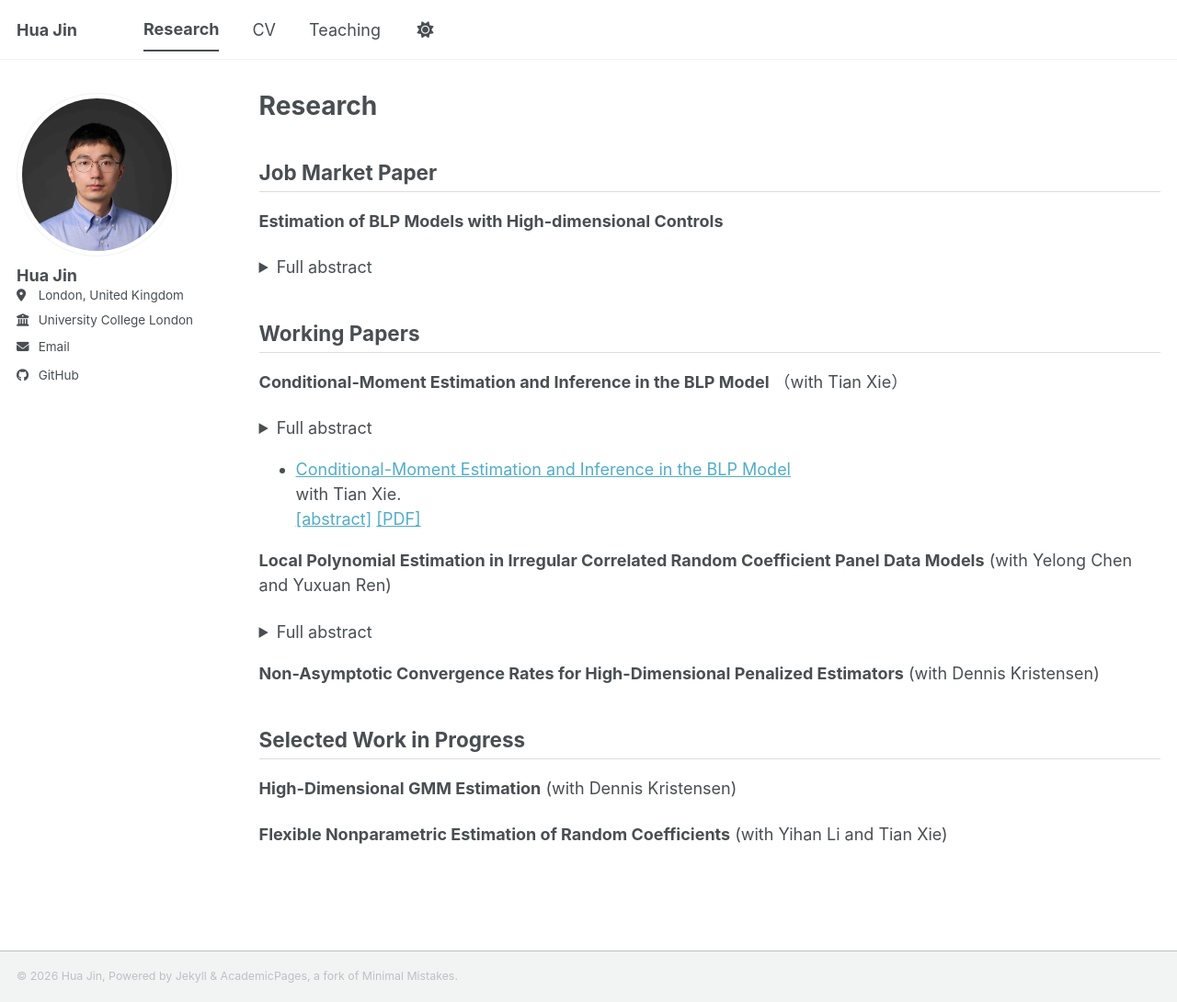
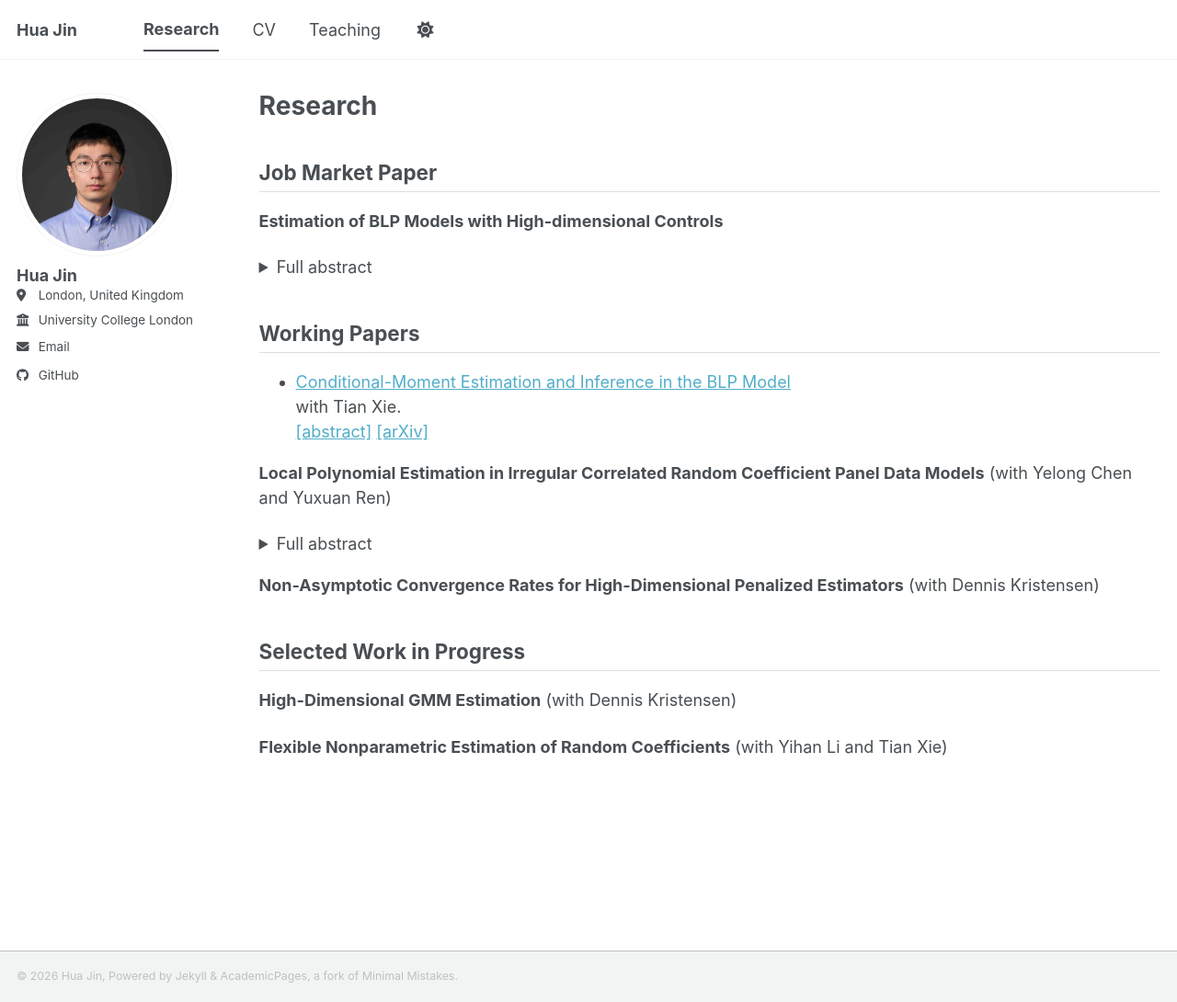
Before and after one commit to huajin-econ/huajin-econ.github.io, a Jekyll site: the page built from _pages/research.md, in a window 1280 px wide and 1090 px high. Shown: the whole window at 92% size. Built offline with Jekyll 4.4.1, drawn with Linux system fonts in a browser that asks for light colours; a style sheet for code colours, icons or effects is not loaded.

Commit message:
Update research page by removing paper abstract
Removed detailed abstract for the paper on Conditional-Moment Estimation and Inference in the BLP Model and updated link text.

```diff
--- a/_pages/research.md
+++ b/_pages/research.md
@@ -19,22 +19,12 @@ This paper develops a framework for estimating demand in differentiated product
 
 <h2 style="border-bottom: 1px solid #ddd; padding-bottom: 0.3em;">Working Papers</h2>
 
-
-**Conditional-Moment Estimation and Inference in the BLP Model** （with Tian Xie）
-
-<details>
-<summary>Full abstract</summary>
-
-The random-coefficient demand model of Berry, Levinsohn, and Pakes (1995) is commonly estimated by the generalized method of moments (GMM), using an unconditional moment restriction with a fixed set of instruments. Identification of the model, however, rests on a conditional moment restriction. The two are not equivalent: the unconditional restriction may admit additional parameter values. We construct a counterexample in which the model is identified by the conditional restriction yet standard GMM is not, even with the optimal instrument. Building directly on the identifying restriction, we propose a two-step estimator, following Ai and Chen (2003), that first estimates the relevant conditional expectations nonparametrically and then selects the structural parameters by a conditional-variance-weighted minimum-distance criterion; standard GMM is recovered as the special case of a linear projection onto finitely many instruments. We establish root-T asymptotic normality for the proposed estimator, and we develop the theory for both kernel and series implementations of the first stage. The two implementations share a common limiting distribution, attaining the semiparametric efficiency bound under certain conditions. Simulation evidence illustrates the consequences of the identification gap and demonstrates that the proposed estimator outperforms standard GMM in finite samples.
-
-</details>
-
 <ul>
 <li>
   <a href="https://arxiv.org/pdf/2609.15736" target="_blank">Conditional-Moment Estimation and Inference in the BLP Model</a><br>
   with Tian Xie.<br>
   <a href="javascript:void(0)" onclick="var a=document.getElementById('abs-jmp');a.style.display=(a.style.display==='block')?'none':'block';">[abstract]</a>
-  <a href="https://arxiv.org/abs/2609.15736" target="_blank">[PDF]</a>
+  <a href="https://arxiv.org/abs/2609.15736" target="_blank">[arXiv]</a>
   <div id="abs-jmp" style="display:none; font-size:0.85em; text-align:justify; margin:0.5em 0 1em 0;">
   The random-coefficient demand model of Berry, Levinsohn, and Pakes (1995) is commonly estimated by the generalized method of moments (GMM), using an unconditional moment restriction with a fixed set of instruments. Identification of the model, however, rests on a conditional moment restriction. The two are not equivalent: the unconditional restriction may admit additional parameter values. We construct a counterexample in which the model is identified by the conditional restriction yet standard GMM is not, even with the optimal instrument. Building directly on the identifying restriction, we propose a two-step estimator, following Ai and Chen (2003), that first estimates the relevant conditional expectations nonparametrically and then selects the structural parameters by a conditional-variance-weighted minimum-distance criterion; standard GMM is recovered as the special case of a linear projection onto finitely many instruments. We establish root-T asymptotic normality for the proposed estimator, and we develop the theory for both kernel and series implementations of the first stage. The two implementations share a common limiting distribution, attaining the semiparametric efficiency bound under certain conditions. Simulation evidence illustrates the consequences of the identification gap and demonstrates that the proposed estimator outperforms standard GMM in finite samples.
   </div>
```
